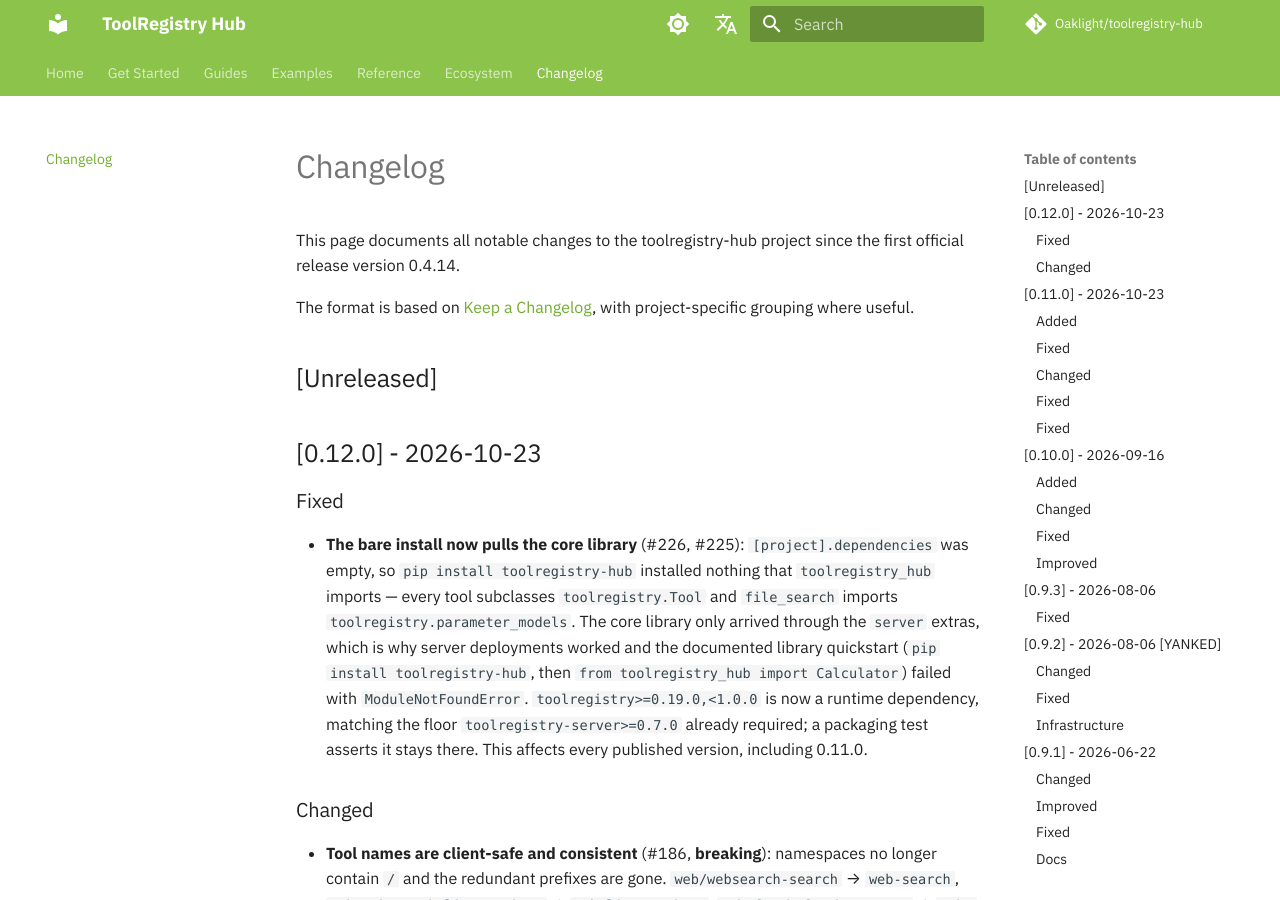
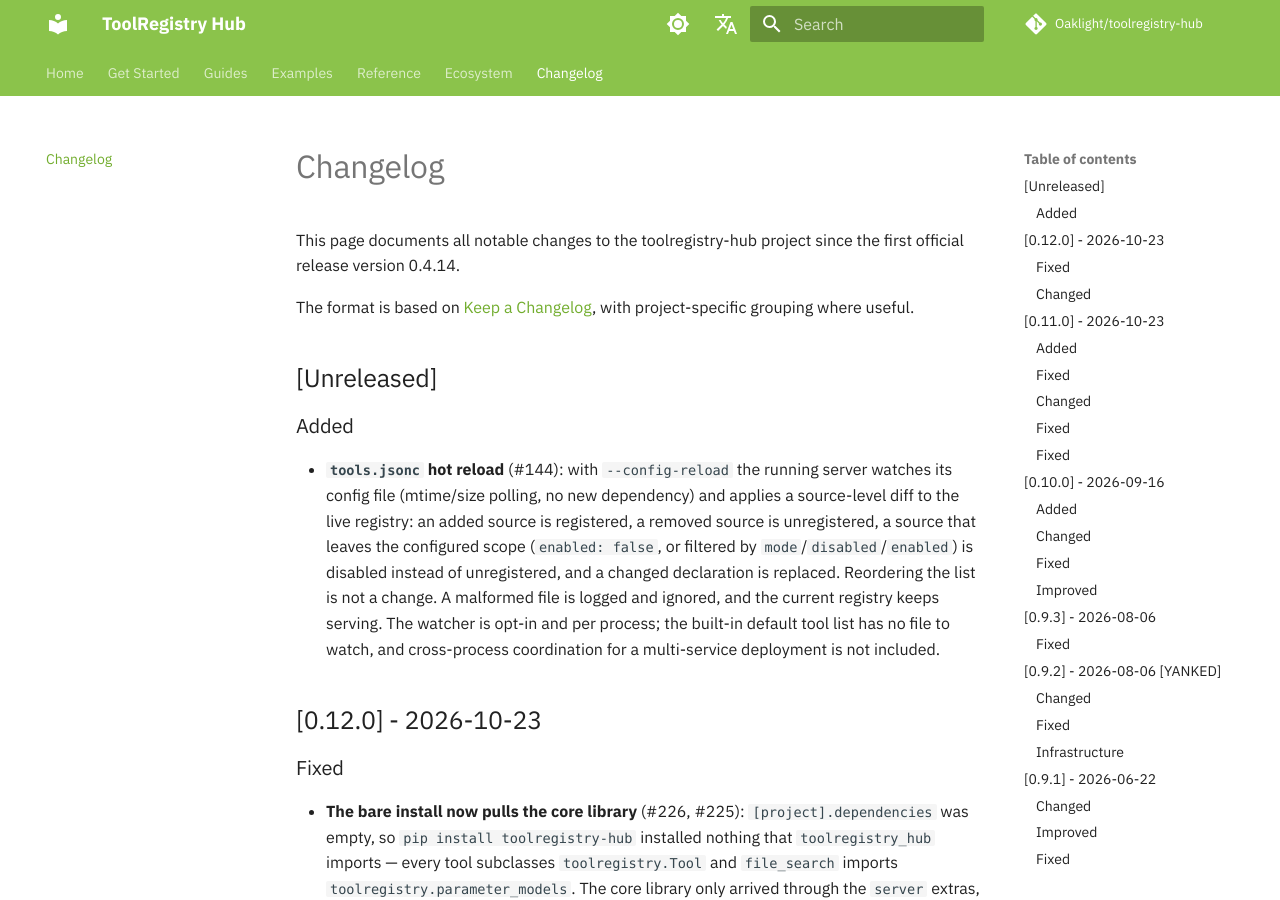
Before and after one commit to Oaklight/toolregistry-hub, an MkDocs documentation site: the page built from docs/changelog.md, in a window 1280 px wide and 900 px high. Built offline with MkDocs 1.6.1 and Material for MkDocs 9.7.7, drawn with Linux system fonts in a browser that asks for light colours; some web fonts are replaced; comment, search, counter and statistics services are not loaded.

Commit message:
docs: document tools.jsonc hot reload (#144)

```diff
--- a/docs/changelog.md
+++ b/docs/changelog.md
@@ -13,6 +13,10 @@
 The format is based on [Keep a Changelog](https://keepachangelog.com/en/1.1.0/), with project-specific grouping where useful.
 
 ## [Unreleased]
+
+### Added
+
+- **`tools.jsonc` hot reload** (#144): with `--config-reload` the running server watches its config file (mtime/size polling, no new dependency) and applies a source-level diff to the live registry: an added source is registered, a removed source is unregistered, a source that leaves the configured scope (`enabled: false`, or filtered by `mode`/`disabled`/`enabled`) is disabled instead of unregistered, and a changed declaration is replaced. Reordering the list is not a change. A malformed file is logged and ignored, and the current registry keeps serving. The watcher is opt-in and per process; the built-in default tool list has no file to watch, and cross-process coordination for a multi-service deployment is not included.
 
 ## [0.12.0] - 2026-10-23
 
```
Also changed, not shown: docs/reference/cli.md (+2 -0 lines).
